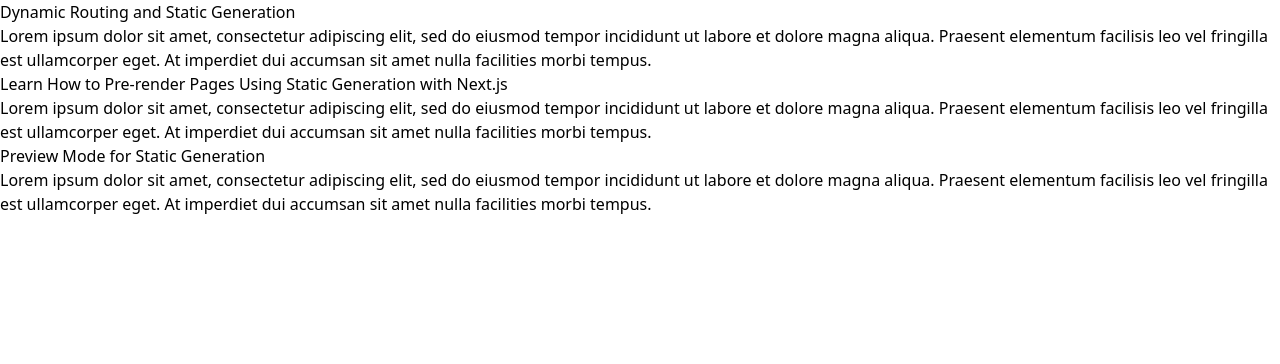
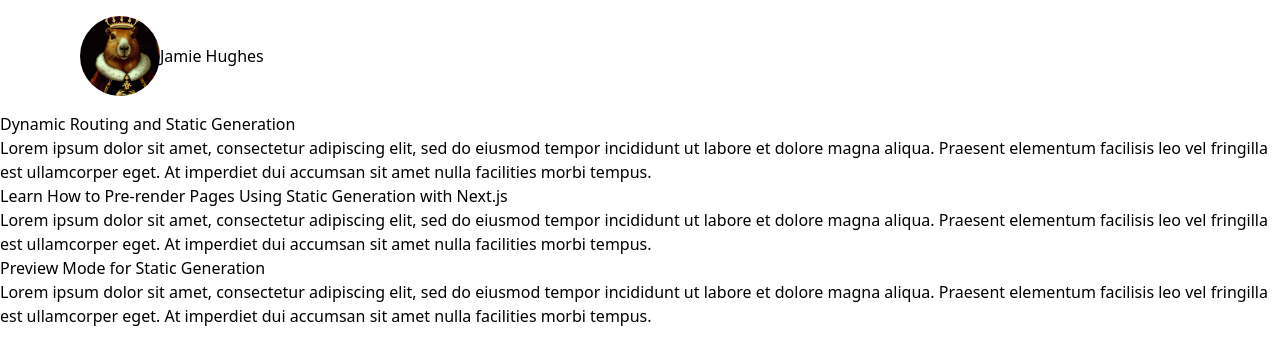
Before and after one commit to OutYeti/website, a Next.js app: page / in a window 1280 px wide. Shown: the top 364 px of the page. Built offline with nearby package versions, Linux system fonts and the light colour scheme.

Commit message:
Add wireframed components for posts

```diff
--- /dev/null
+++ b/components/Navigation.tsx
@@ -0,0 +1,21 @@
+import Link from "next/link";
+import React from "react";
+
+const Navigation: React.FC = () => {
+  return (
+    <div className="flex flex-row items-center my-4 mx-4 lg:mx-20">
+      <Link href="/">
+        <div className="flex flex-row items-center">
+          <img
+            src="/profile.png"
+            alt="Jamie Hughes"
+            className="h-20 w-20 rounded-full"
+          />
+          <p>Jamie Hughes</p>
+        </div>
+      </Link>
+    </div>
+  );
+};
+
+export default Navigation;
--- /dev/null
+++ b/components/PostPreview.tsx
@@ -0,0 +1,20 @@
+import Link from "next/link";
+import React from "react";
+import PostType from "../interfaces/post";
+
+interface Props {
+  post: PostType;
+}
+
+const PostPreview: React.FC<Props> = ({ post }) => {
+  return (
+    <Link href={`/posts/${post.slug}`}>
+      <div>
+        <h1>{post.title}</h1>
+        <p>{post.excerpt}</p>
+      </div>
+    </Link>
+  );
+};
+
+export default PostPreview;
--- a/components/layout.tsx
+++ b/components/layout.tsx
@@ -1,21 +1,21 @@
-import Alert from './alert'
-import Footer from './footer'
-import Meta from './meta'
+import Navigation from "./Navigation";
+import Meta from "./meta";
 
 type Props = {
-  preview?: boolean
-  children: React.ReactNode
-}
+  preview?: boolean;
+  children: React.ReactNode;
+};
 
 const Layout = ({ preview, children }: Props) => {
   return (
     <>
       <Meta />
       <div className="min-h-screen">
+        <Navigation />
         <main>{children}</main>
       </div>
     </>
-  )
-}
+  );
+};
 
-export default Layout
+export default Layout;
--- a/pages/index.tsx
+++ b/pages/index.tsx
@@ -3,6 +3,7 @@ import { getAllPosts } from "../lib/api";
 import Head from "next/head";
 import Post from "../interfaces/post";
 import Link from "next/link";
+import PostPreview from "../components/PostPreview";
 
 type Props = {
   allPosts: Post[];
@@ -17,12 +18,7 @@ export default function Index({ allPosts }: Props) {
         </Head>
         <div>
           {allPosts.map((post) => (
-            <Link href={`/posts/${post.slug}`}>
-              <div>
-                <h1>{post.title}</h1>
-                <p>{post.excerpt}</p>
-              </div>
-            </Link>
+            <PostPreview post={post} />
           ))}
         </div>
       </Layout>
```
Also changed, not shown: public/profile.png (added).
